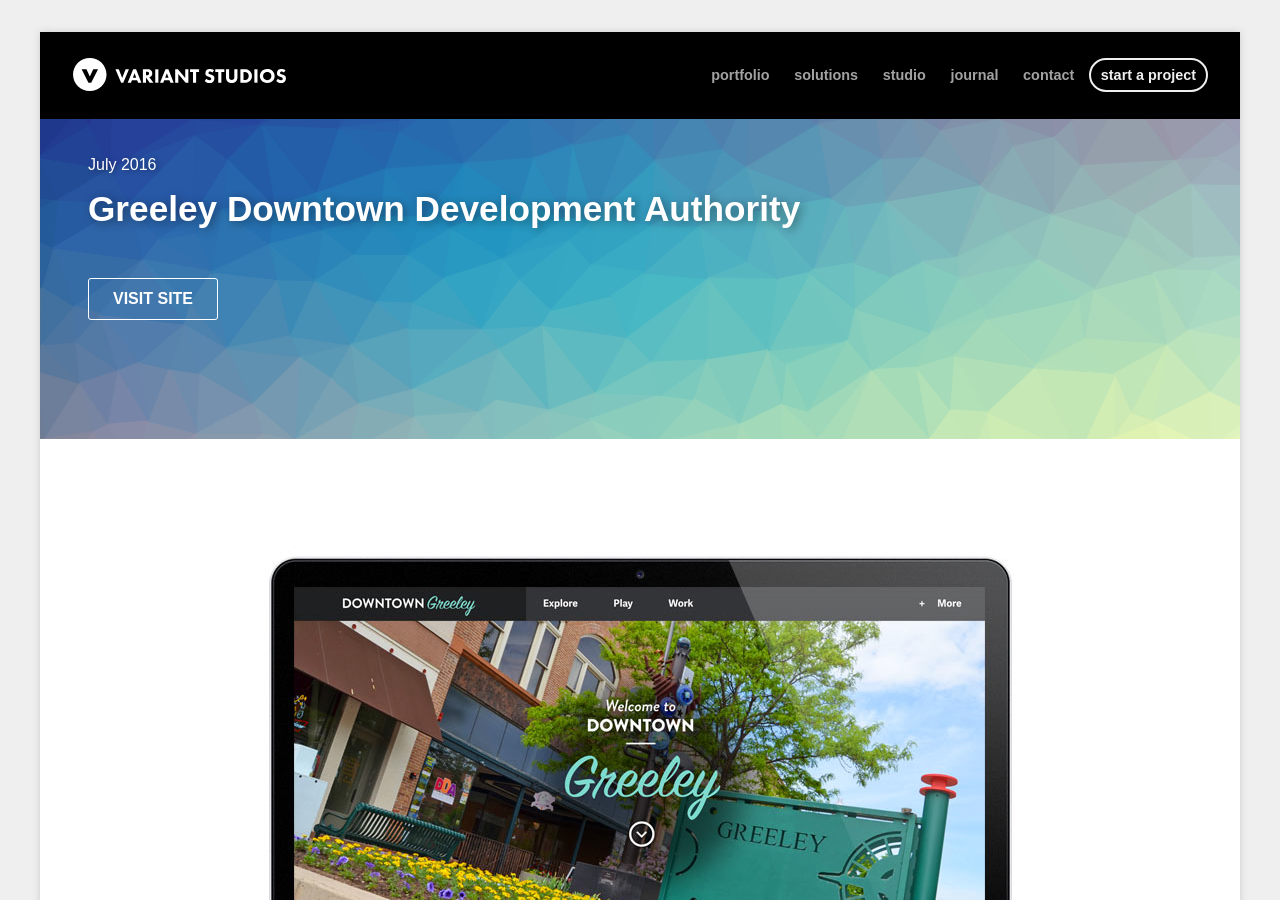
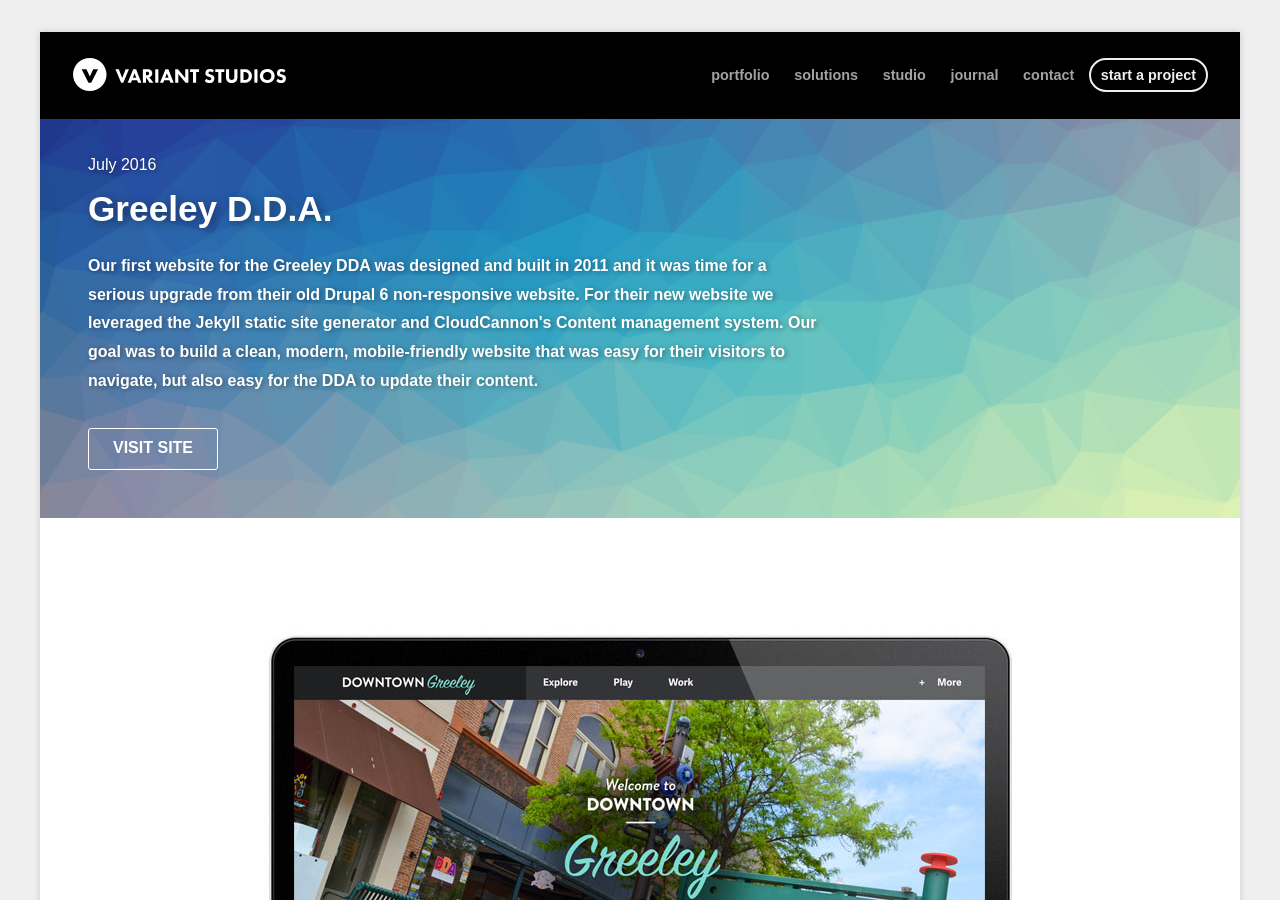
Before and after one commit to variantstudios/variantstudios.com, a Jekyll site: the page built from _portfolio/greeleydowntown.md, in a window 1280 px wide and 900 px high. Built offline with Jekyll 4.4.1, drawn with Linux system fonts in a browser that asks for light colours; nearby versions of some CDN libraries.

Commit message:
Added Opti, sxp, dda and udj to the portfolio.

```diff
--- a/_portfolio/greeleydowntown.md
+++ b/_portfolio/greeleydowntown.md
@@ -1,9 +1,9 @@
 ---
 meta-title: 'Greeley D.D.A. - CloudCannon, Jekyll powered Website'
-meta-description: ""
+meta-description: "The Greeley Downtown Development Authority website is built using Jekyll and is powered by the CloudCannon CMS."
 
-title: Greeley Downtown Development Authority
-description: ""
+title: Greeley D.D.A.
+description: "Our first website for the Greeley DDA was designed and built in 2011 and it was time for a serious upgrade from their old Drupal 6 non-responsive website. For their new website we leveraged the Jekyll static site generator and CloudCannon's Content management system. Our goal was to build a clean, modern, mobile-friendly website that was easy for their visitors to navigate, but also easy for the DDA to update their content. "
 live_date: 2016-07-01T10:00:00.000Z
 location: 'Greeley, Colorado'
 link: 'http://www.greeleydowntown.com/'
```
Also changed, not shown: _portfolio/optirtc.md (+1 -28 lines), _portfolio/southernexposurelandscape.md (+2 -2 lines), _portfolio/the-nbm-show.md (+1 -1 lines), _portfolio/udj.md (+7 -6 lines), assets/images/projects/udj/thumb.jpg (added), assets/images/projects/udj/vs-iphone-template.jpg (added), assets/images/projects/udj/vs-iphone-template01.jpg (added), assets/images/projects/udj/vs-iphone-template02.jpg (added).
